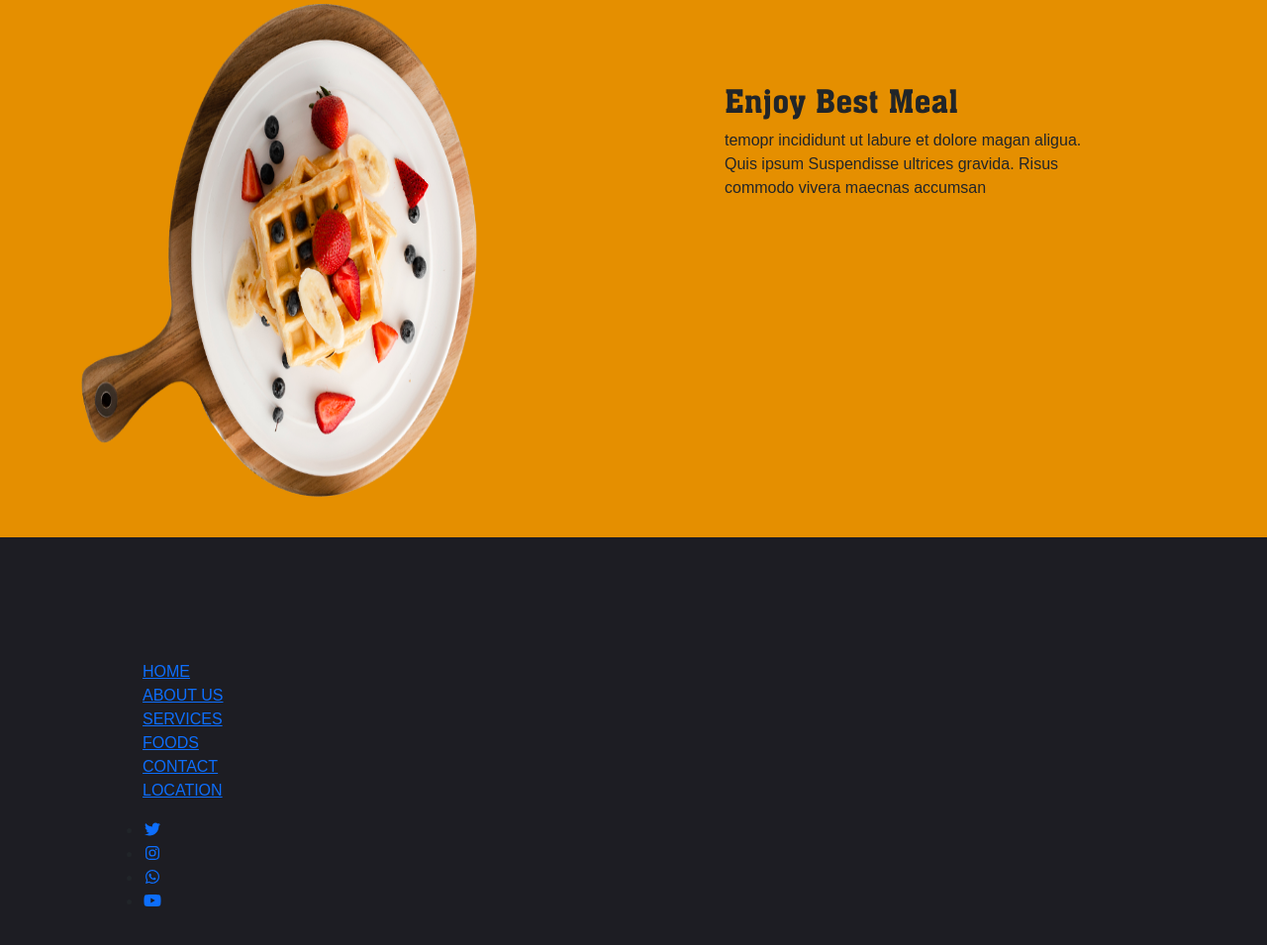
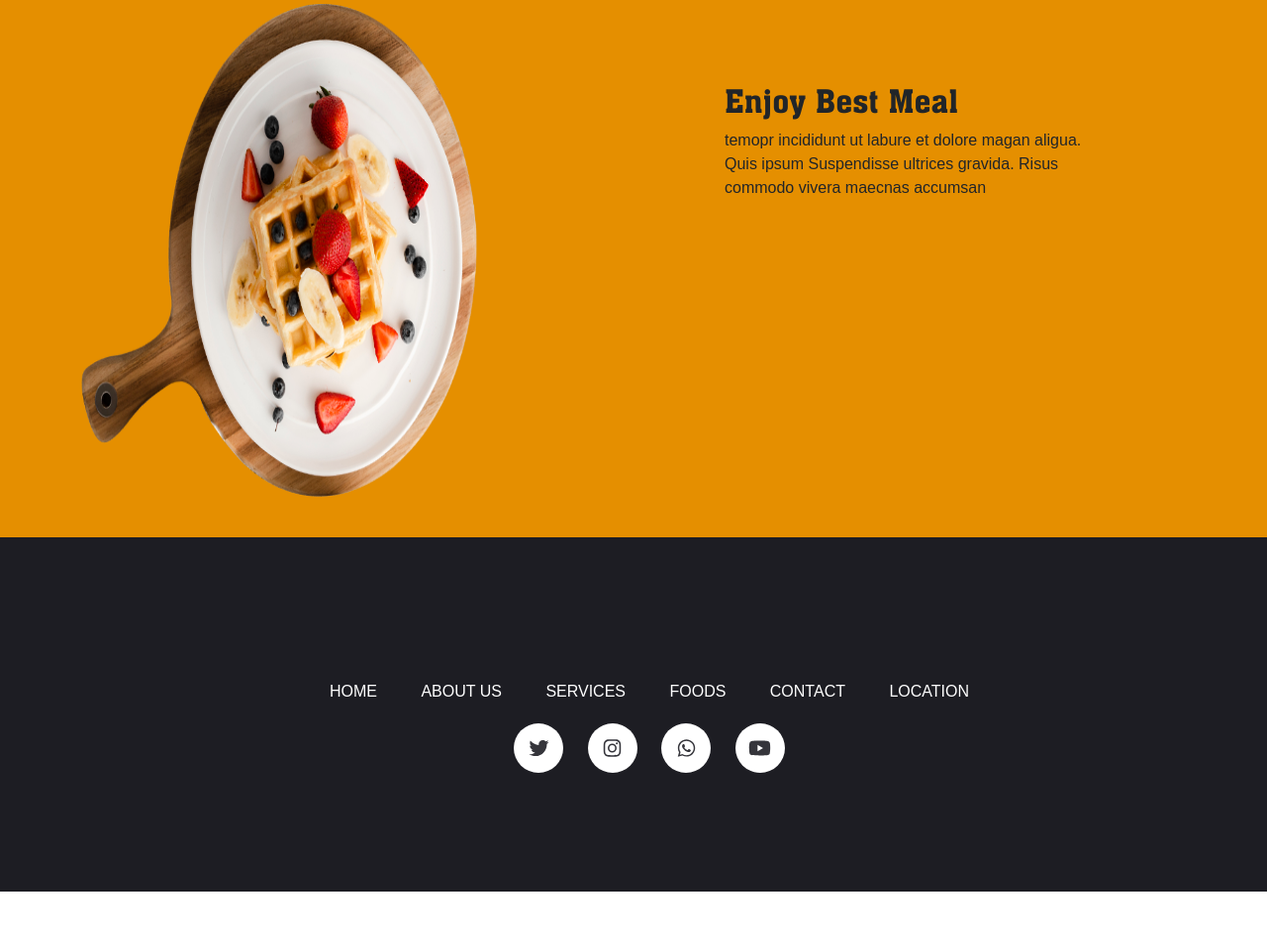
Before and after one commit to mdfahadahmed/FoodLoverRestaurant, a plain HTML site: page index.html in a window 1280 px wide. Shown: the part 3222-4177 px from the top of the page at 99% size. After the commit the page ends 4123 px from the top, so only its background shows below. Drawn offline with Linux system fonts and the light colour scheme.

Commit message:
update sytyle

```diff
--- a/css/style.css
+++ b/css/style.css
@@ -270,18 +270,47 @@ a.get-started-btn:hover{
 }
 .lover-section .lover-list li{
 	text-align:center;
-	display:flex;
 
 }
-/* hero-section style start from here */
-/* hero-section style start from here */
-/* hero-section style start from here */
-/* hero-section style start from here */
-/* hero-section style start from here */
-/* hero-section style start from here */
-/* hero-section style start from here */
-/* hero-section style start from here */
-/* hero-section style start from here */
-/* hero-section style start from here */
-/* hero-section style start from here */
-/* hero-section style start from here */
+
+.footer-menu{
+	text-align: center;
+	display: block;
+	margin: 20px 0px;
+}
+.footer-menu li{
+	padding: 0px 10px;
+	display: inline-block;
+	list-style: none;
+}
+.footer-menu li a{
+	color: #fff;
+	padding: 0px 10px;
+	text-decoration: none;
+}
+
+.social-icon ul{
+	display: block;
+    margin: 20px 0px;
+    text-align: center;
+}
+
+.social-icon ul li{
+	padding: 0px 10px;
+	display: inline-block;
+	list-style: none;
+}
+
+.social-icon ul li a{
+	background-color: #fff;
+    height: 50px;
+    width: 50px;
+    border-radius: 50%;
+    display: block;
+    text-align: center;
+    padding: 15px 0px;
+}
+.social-icon ul li a svg{
+	color: #35353b;
+	font-size: 20px;
+}
```
